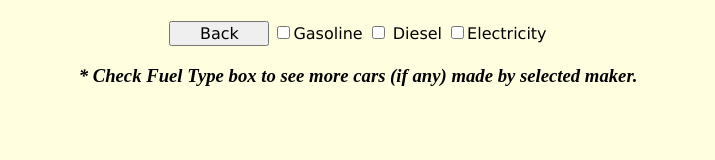
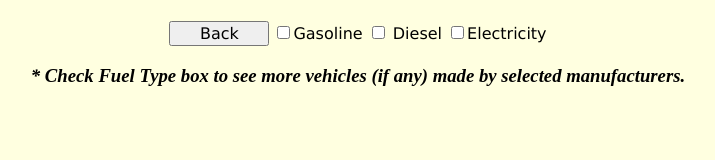
Before and after one commit to sl154/416, a plain HTML site: page fuel.html in a window 1280 px wide. Shown: the whole page, without its empty margins (282-997 px from the left). Drawn offline with nearby package versions, Linux system fonts and the light colour scheme; no server answers.

Commit message:
Update fuel.html

```diff
--- a/fuel.html
+++ b/fuel.html
@@ -7,7 +7,7 @@
 
     <!-- Include CSS Style Sheet -->
     <link rel="stylesheet" type="text/css" href="style.css">
-    <title>Fuel Efficiency of Model Year 2017 Cars By Maker</title>
+    <title>Fuel Efficiency Scatterplot for Cars in 2017 By Maker</title>
 </head>
 <script src='https://d3js.org/d3.v5.min.js'></script>
 <body onload='Init()'>
@@ -23,7 +23,7 @@
         <label class="checkbox">
             <input id="Electricity-checkbox" class="checkbox" type="checkbox" value="" onclick="UpdateSelectedFuels()">Electricity
         </label>
-        <h3><span style="font-style: italic">* Check Fuel Type box to see more cars (if any) made by selected maker.</span></h3>
+        <h3><span style="font-style: italic">* Check Fuel Type box to see more vehicles (if any) made by selected manufacturers.</span></h3>
     </div>
 
     <svg width=1280 height=720>
```
